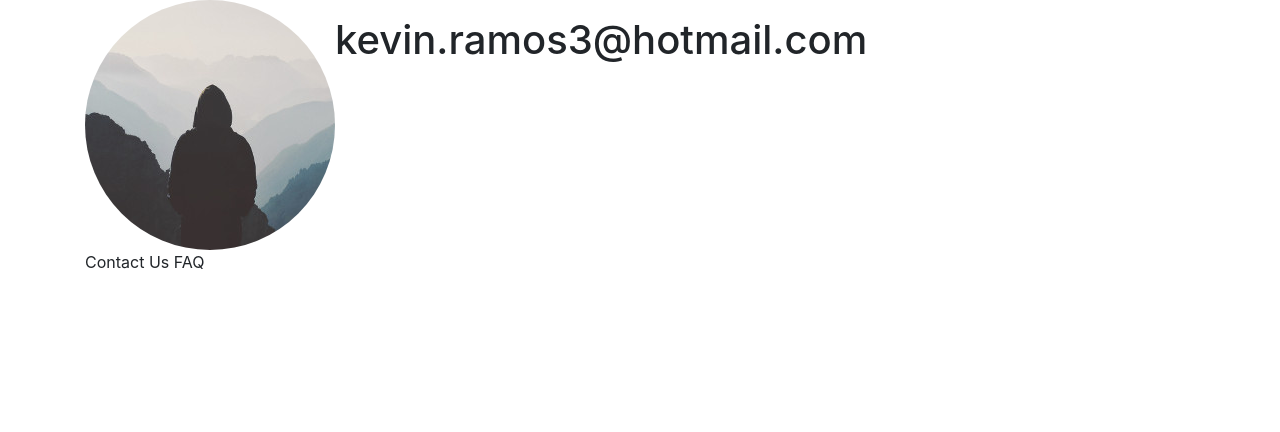
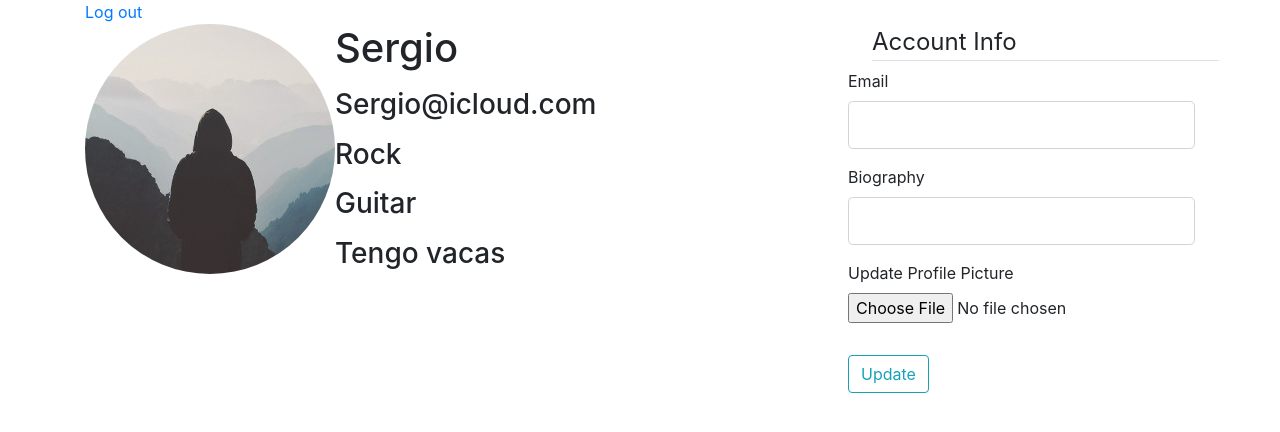
Before and after one commit to KevinTMO/Escenapp, a Flask app: page /account in a window 1280 px wide. Shown: the top 432 px of the page. Run offline with Flask 2, Linux system fonts and the light colour scheme; a user stored in the database is signed in; some libraries are stand-ins or nearby versions.

Commit message:
Adding QuerySelectField for dropdown selection in register, adding two tables for genre/instrument for dropdown select, creating the sync for those selections in register will be stored in Artist table, adding a feature to update artist account information (right now implementing email, bio && profile picture), resizing profile picture

```diff
--- a/v1/forms.py
+++ b/v1/forms.py
@@ -1,27 +1,53 @@
 from flask_wtf import FlaskForm
+from flask_wtf.file import FileField, FileAllowed
+from flask_login import current_user
 from wtforms import StringField, PasswordField, SubmitField, BooleanField
+from wtforms_sqlalchemy.fields import QuerySelectField
 from wtforms.validators import DataRequired, Length, Email, EqualTo, ValidationError
-from v1.models import User
+from v1.models import Artist, Gen, Inst
+
+
+def genSl():
+    """
+    return query genre
+    """
+    return Gen.query
+
+def insSl():
+    """
+    return query instrument
+    """
+    return Inst.query
+
 
 class RegistrationForm(FlaskForm):
     """
     Creating the attrs to accept the information from the usr/artist
     """
-    name = StringField('Name', validators=[DataRequired(), Length(min=2, max=20)])
+    name = StringField('Artist Name', validators=[DataRequired(), Length(min=2, max=20)])
     email = StringField('Email', validators=[DataRequired(), Email()])
     password = PasswordField('Password', validators=[DataRequired(), Length(min=8)])
     confirm_password = PasswordField('Confirm Password', validators=[DataRequired(), EqualTo('password')])
+    # Below testing extra info attrs
+    # genre = StringField('Genre', validators=[DataRequired(), Length(max=20)])
+    instrument = QuerySelectField(query_factory=insSl, allow_blank=True, get_label='instrument')
+    genre = QuerySelectField(query_factory=genSl, allow_blank=True, get_label='genre')
+    # biography = StringField('Biography', validators=[DataRequired(), Length(max=150)])
+    # attr for sign up button
     submit = SubmitField('Sign Up')
 
 
+    # validate if email already exist
     def validate_email(self, email):
         """
         Validate if theres no duplicate email
         """
-        userEmail = User.query.filter_by(email=email.data).first()
+        artistEmail = Artist.query.filter_by(email=email.data).first()
 
-        if userEmail:
+        if artistEmail:
             raise ValidationError('An account using this email address already exists. Please choose another one')
+
+
 
 class LoginForm(FlaskForm):
     """
@@ -31,3 +57,24 @@
     password = PasswordField('Password', validators=[DataRequired()])
     remember = BooleanField('Remember Me')
     submit = SubmitField('Log In')
+
+
+class UpdateAccountForm(FlaskForm):
+    """
+    Creating the attrs to accept the information from the usr/artist
+    """
+    email = StringField('Email', validators=[DataRequired(), Email()])
+    biography = StringField('Biography', validators=[DataRequired(), Length(max=150)])
+    picture = FileField('Update Profile Picture', validators=[FileAllowed(['jpg', 'png'])])
+
+    submit = SubmitField('Update')
+
+
+    def validate_email(self, email):
+        """
+        Validate if theres no duplicate email
+        """
+        if email.data != current_user.email:
+            artistEmail = Artist.query.filter_by(email=email.data).first()
+            if artistEmail:
+                raise ValidationError('An account using this email address already exists. Please choose another one')
--- a/v1/routes.py
+++ b/v1/routes.py
@@ -1,14 +1,26 @@
 from flask import render_template, url_for, flash, redirect, request
 from flask_login import login_user, logout_user, login_required, current_user
-from v1.forms import RegistrationForm, LoginForm
-from v1.models import User, Artist
+from v1.forms import RegistrationForm, LoginForm, UpdateAccountForm
+from v1.models import Artist
 from v1 import app, db, bcrypt
+from PIL import Image
+import secrets
+import os
 
 @app.route('/', methods=['GET', 'POST'])
 @app.route('/home', methods=['GET', 'POST'])
 def home():
     """
     def landing page route using only domain or route in browser
+    """
+    return render_template('home.html', title='Home')
+
+
+
+@app.route('/register', methods=['GET', 'POST'])
+def register():
+    """
+    artist registration form
     """
     if current_user.is_authenticated:
         return redirect(url_for('account'))
@@ -17,13 +29,14 @@
 
     if form.validate_on_submit():
         hashed_password = bcrypt.generate_password_hash(form.password.data).decode('utf-8')
-        user = User(name=form.name.data, email=form.email.data, password=hashed_password)
-        db.session.add(user)
+        artist = Artist(name=form.name.data, email=form.email.data, password=hashed_password,
+                        genre=str(form.genre.data), instrument=str(form.instrument.data))
+        db.session.add(artist)
         db.session.commit()
         flash(f'Your account has been created! You are now able to log in', 'success')
         return redirect(url_for('login'))
-    return render_template('home.html', form=form)
 
+    return render_template('register.html', title='Register', form=form)
 
 
 @app.route('/login', methods=['GET', 'POST'])
@@ -37,9 +50,9 @@
     form = LoginForm()
 
     if form.validate_on_submit():
-        user = User.query.filter_by(email=form.email.data).first()
-        if user and bcrypt.check_password_hash(user.password, form.password.data):
-            login_user(user, remember=form.remember.data)
+        artist = Artist.query.filter_by(email=form.email.data).first()
+        if artist and bcrypt.check_password_hash(artist.password, form.password.data):
+            login_user(artist, remember=form.remember.data)
             next_page = request.args.get('next')
             return redirect(next_page) if next_page else redirect(url_for('account'))
         else:
@@ -47,14 +60,44 @@
     return render_template('login.html', title='Login', form=form)
 
 
-@app.route('/account')
+def save_picture(form_picture):
+    """
+    function should save a picture in a dir by secret token hex
+    """
+    random_hex = secrets.token_hex(8)
+    _, fileExt = os.path.splitext(form_picture.filename)
+    picture_fn = random_hex + fileExt
+    picture_path = os.path.join(app.root_path, 'static/profile_pics', picture_fn)
+
+
+    output_size = (125, 125)
+    img = Image.open(form_picture)
+    img.thumbnail(output_size)
+
+    img.save(picture_path)
+
+    return picture_fn
+
+@app.route('/account', methods=['GET', 'POST'])
 @login_required
 def account():
     """
     User account route
     """
+    form = UpdateAccountForm()
+    if form.validate_on_submit():
+        if form.picture.data:
+            picture_file = save_picture(form.picture.data)
+            current_user.image_file = picture_file
+        current_user.email = form.email.data
+        current_user.biography = form.biography.data
+        db.session.commit()
+        flash('Your account has been updated', 'success')
+        return redirect(url_for('account'))
     image_file = url_for('static', filename='profile_pics/' + current_user.image_file)
-    return render_template('account.html', title='Account', image_file=image_file)
+    return render_template('account.html', title='Account', image_file=image_file,
+                           form=form)
+
 
 @app.route('/logout')
 def logout():
@@ -62,4 +105,4 @@
     def to logout the user from his account
     """
     logout_user()
-    return redirect(url_for('home'))
+    return redirect(url_for('login'))
--- a/v1/templates/account.html
+++ b/v1/templates/account.html
@@ -1,11 +1,65 @@
 {% extends "layout.html" %}
 {% block content %}
-    <div class="content-section">
-      <div class="media">
-        <img class="rounded-circle account-img" src="{{ image_file }}">
-        <div class="media-body">
-          <h2 class="account-heading">{{ current_user.username }}</h2>
-          <p class="text-secondary"><h1>{{ current_user.email }}</h1></p>
-        </div>
+
+<a href="{{ url_for('logout') }}">Log out</a>
+<div class="content-section">
+  <div class="media">
+    <img class="rounded-circle account-img" src="{{ image_file }}">
+    <div class="media-body">
+      <h1 class="account-heading">{{ current_user.name }}</h1>
+      <p class="text-secondary"><h3>{{ current_user.email }}</h3></p>
+      <p class="text-secondary"><h3>{{ current_user.genre }}</h3></p>
+      <p class="text-secondary"><h3>{{ current_user.instrument }}</h3></p>
+      <p class="text-secondary"><h3>{{ current_user.biography }}</h3></p>
+    </div>
+    <form method="POST" action="" enctype="multipart/form-data">
+      {{ form.hidden_tag() }}
+      <fieldset class="form-group">
+	<!-- BEGINNING OF FEEDBACK ERROR MESSAGE BLOCK -->
+	<legend class="border-bottom ml-4">Account Info</legend>
+	<div class="form-group">
+	<!-- Instrument label for input usr email -->
+	<!-- Email label for input usr email -->
+	<div class="form-group">
+	  {{ form.email.label(class="form-control-label") }}
+
+	  {% if form.email.errors %}
+	  {{ form.email(class="form-control form-control-lg is-invalid") }}
+	  <div class="invalid-feedback">
+	    {% for error in form.email.errors %}
+	    <span>
+	      {{ error }}
+	    </span>
+	    {% endfor %}
+	  </div>
+	  {% else %}
+	  {{ form.email(class="form-control form-control-lg") }}
+	  {% endif %}
+	</div>
+	<!-- Biography label for input usr below -->
+	<div class="form-group">
+	  {{ form.biography.label(class="form-control-label") }}
+	  {{ form.biography(class="form-control form-control-lg") }}
+	</div>
+	<!-- Picture label for input usr below -->
+	<div class="form-group">
+	  {{ form.picture.label() }}
+	  {{ form.picture(class="form-control-file") }}
+	  {% if form.picture.errors %}
+	  {% for error in form.picture.errors %}
+	  <span class="text-danger">
+	    {{ error }}
+	  </span>
+	  </br>
+	  {% endfor %}
+	  {% endif %}
+	</div>
+	<!-- END OF FEEDBACK ERROR MESSAGE BLOCK -->
+      </fieldset>
+      <div class="form-group">
+	{{ form.submit(class="btn btn-outline-info") }}
       </div>
+    </form>
+  </div>
+
 {% endblock content %}
--- a/v1/templates/layout.html
+++ b/v1/templates/layout.html
@@ -4,6 +4,8 @@
     <!-- Required meta tags -->
     <meta charset="utf-8">
     <meta name="viewport" content="width=device-width, initial-scale=1">
+    <!-- CSS Import -->
+    <link rel="stylesheet" href="../static/main.css">
     <!-- Bootstrap CSS -->
     <link rel="stylesheet" href="https://maxcdn.bootstrapcdn.com/bootstrap/4.0.0/css/bootstrap.min.css" integrity="sha384-Gn5384xqQ1aoWXA+058RXPxPg6fy4IWvTNh0E263XmFcJlSAwiGgFAW/dAiS6JXm" crossorigin="anonymous">
     <!-- Conditional statement if a custom title route is passed -->
@@ -34,14 +36,4 @@
     <script src="https://cdnjs.cloudflare.com/ajax/libs/popper.js/1.12.9/umd/popper.min.js" integrity="sha384-ApNbgh9B+Y1QKtv3Rn7W3mgPxhU9K/ScQsAP7hUibX39j7fakFPskvXusvfa0b4Q" crossorigin="anonymous"></script>
     <script src="https://maxcdn.bootstrapcdn.com/bootstrap/4.0.0/js/bootstrap.min.js" integrity="sha384-JZR6Spejh4U02d8jOt6vLEHfe/JQGiRRSQQxSfFWpi1MquVdAyjUar5+76PVCmYl" crossorigin="anonymous"></script>
   </body>
-  <footer>
-    <div class="footer-text">
-      <span>
-	Contact Us
-      </span>
-      <span>
-	FAQ
-      </span>
-    </div>
-  </footer>
 </html>
--- a/v1/templates/login.html
+++ b/v1/templates/login.html
@@ -50,7 +50,7 @@
 	    </fieldset>
     <div class="form-group">
       {{ form.submit(class="btn btn-outline-info") }}
-	</div>
+    </div>
     <small class="text-muted ml-2">
       <a href="#">Forgot Password?</a>
     </small>
@@ -58,7 +58,7 @@
   <div class="border-top pt-3">
     <small class="text-muted">
       Need An Account?
-      <a class="ml-2" href="{{url_for('home') }}">
+      <a class="ml-2" href="{{url_for('register') }}">
 	Register
       </a>
     </small>
```
Also changed, not shown: v1/models.py (+39 -27 lines), v1/templates/home.html (+1 -85 lines), v1/templates/register.html (+66 -21 lines), v1/site.db, v1/static/profile_pics/fac6a592ac09c819.jpg (added).
